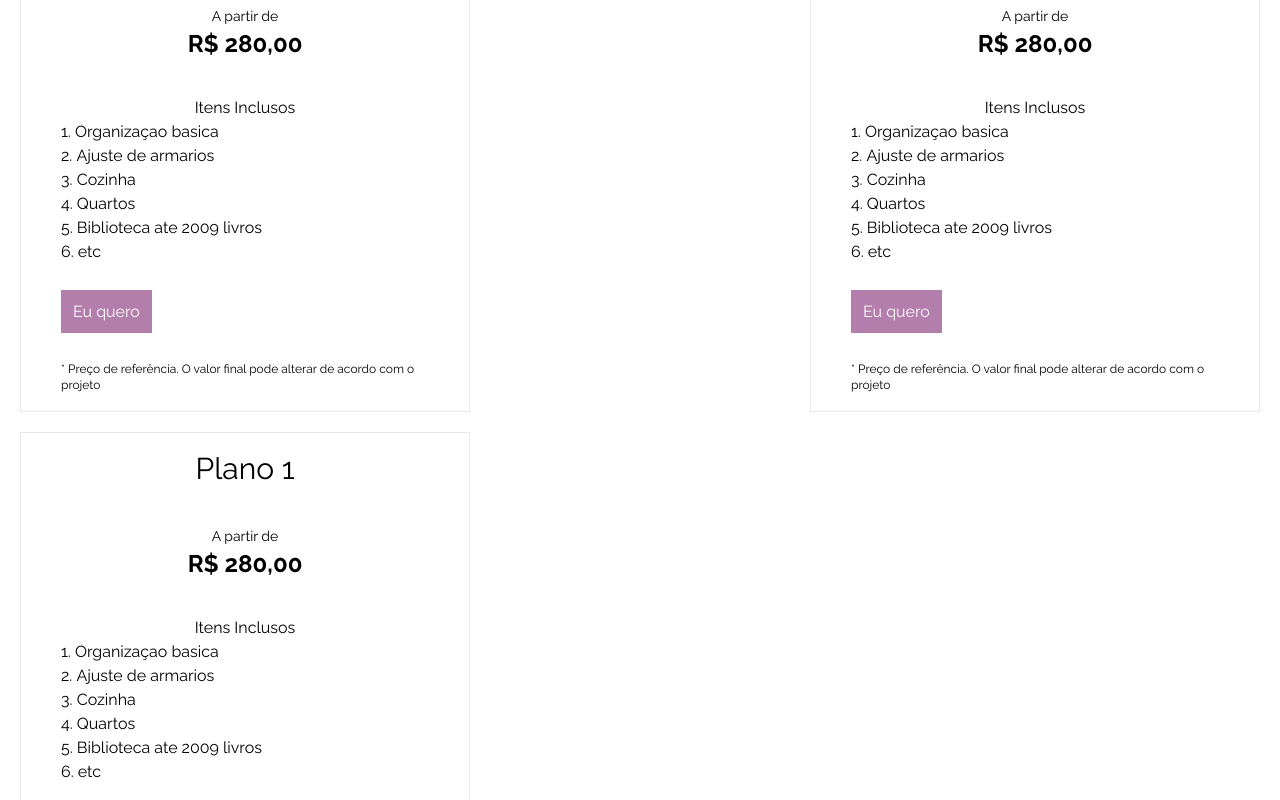
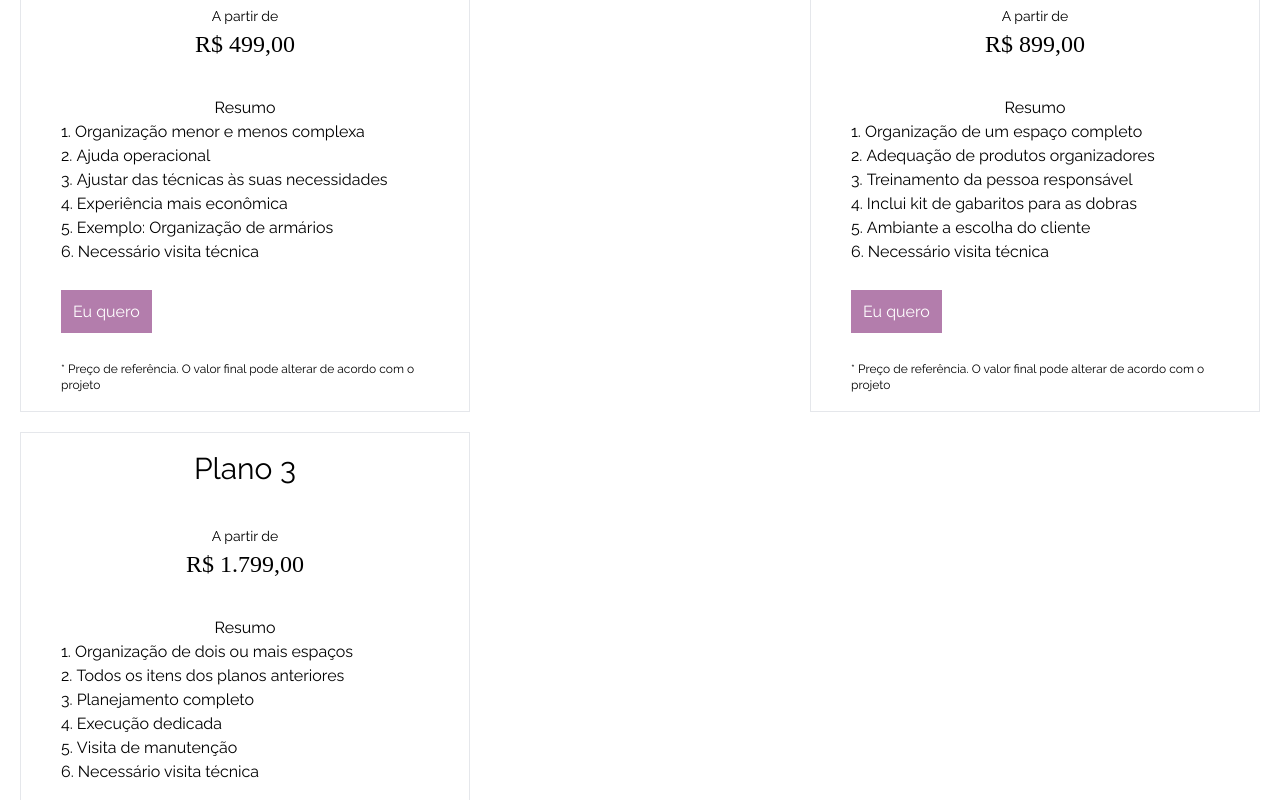
Before and after one commit to NicolasCoelho/BlogDaNica, a Next.js app: page /servicos in a window 1280 px wide. Shown: the part 1300-2100 px from the top of the page. Built offline with nearby package versions, Linux system fonts and the light colour scheme; a web font is replaced by a local one.

Commit message:
Instafeed; Planos adicionados; Ajustes basicos

```diff
--- a/components/header/index.js
+++ b/components/header/index.js
@@ -17,7 +17,7 @@ export default function Header() {
         <header className="bg-gray-100 w-full z-50 min-h-[112px]">
             <div className="m-auto flex justify-between items-center h-28 container">
                 <div className="w-full md:w-1/5">
-                    <h1 className="font-bold font-play text-2xl"><Link href="/"><a>Dicuore Organizza</a></Link></h1>
+                    <h1 className="font-bold font-play text-2xl"><Link href="/"><a>Dicuore Organiza</a></Link></h1>
                 </div>
                 <nav id='menu' className="fixed transition-all duration-300 z-50 h-full bg-primary top-[112px] right-[-100%] md:h-auto md:top-0 md:bg-transparent md:sticky w-full md:w-3/6 lg:w-2/6">
                     <ul className="flex flex-col w-full justify-between justify-items-center gap-y-10 font-semibold text-lg md:text-md md:flex-row my-10">
@@ -27,14 +27,14 @@ export default function Header() {
                         <li className="text-center md:text-left"><Link href="/contato"><a onClick={closeMenu} className="text-white md:text-black md:hover:text-primary">Contato</a></Link></li>
                     </ul>
                     <div className="flex md:hidden w-9/12 m-auto text-xl text-white font-bold justify-around justify-items-center">
-                        <a href="https://www.instagram.com/dicuoreorganizza/" target="_blank" rel="noreferrer noopener"><i className="fab fa-instagram hover:text-primary"></i></a>
+                        <a href="https://www.instagram.com/dicuoreorganiza/" target="_blank" rel="noreferrer noopener"><i className="fab fa-instagram hover:text-primary"></i></a>
                         <a href="https://www.facebook.com/" target="_blank" rel="noreferrer noopener"><i className="fab fa-facebook-f hover:text-primary"></i></a>
                         <a href="https://br.pinterest.com/" target="_blank" rel="noreferrer noopener"><i className="fab fa-pinterest-p hover:text-primary"></i></a>
                         <a href="https://api.whatsapp.com/send?phone=5551982033056" target="_blank" rel="noreferrer noopener"><i className="fab fa-whatsapp hover:text-primary"></i></a>
                     </div>
                 </nav>
                 <div className="hidden md:flex w-1/3 md:w-1/5 text-xl font-bold justify-around justify-items-center">
-                    <a href="https://www.instagram.com/dicuoreorganizza/" target="_blank" rel="noreferrer noopener"><i className="fab fa-instagram hover:text-primary"></i></a>
+                    <a href="https://www.instagram.com/dicuoreorganiza/" target="_blank" rel="noreferrer noopener"><i className="fab fa-instagram hover:text-primary"></i></a>
                     <a href="https://www.facebook.com/" target="_blank" rel="noreferrer noopener"><i className="fab fa-facebook-f hover:text-primary"></i></a>
                     <a href="https://br.pinterest.com/" target="_blank" rel="noreferrer noopener"><i className="fab fa-pinterest-p hover:text-primary"></i></a>
                     <a href="https://api.whatsapp.com/send?phone=5551982033056" target="_blank" rel="noreferrer noopener"><i className="fab fa-whatsapp hover:text-primary"></i></a>
--- /dev/null
+++ b/pages/api/newsletter.js
@@ -0,0 +1,10 @@
+import session from '../../util/session'
+
+export default session(async (req, res) => {
+  try {
+    const { name, email } = await req.body
+
+  } catch (err) {
+    res.status(500).json(err)
+  }
+})
--- a/pages/index.js
+++ b/pages/index.js
@@ -3,18 +3,21 @@ import Image from 'next/image'
 import Header from '../components/header'
 import Footer from '../components/footer'
 import Card from '../components/card'
+import Script from 'next/script'
 
 import { connectToDatabase } from '../util/mongodb'
+
+export default function Home({ posts }) {
 
   function top() {
     window.scrollTo(0,0);
   }
 
-export default function Home({ posts }) {
   return (
     <>
       <Head>
         <title>Dicuore Organiza | Nicole Coelho</title>
+        <script src="/js/instafeed.js"></script>
       </Head>
       <Header/>
       <main>
@@ -85,7 +88,7 @@ export default function Home({ posts }) {
         </section>
         <section className="container m-auto text-center">
           <h2 className="text-4xl">Prazer, Nicole</h2>
-          <div className="flex flex-wrap justify-around my-10">
+          <div className="flex flex-wrap justify-around py-10">
             <div className="relative inline-block h-[300px] lg:h-[500px] w-full md:w-[40%] xl:w-[500px] border border-2 border-primary overflow-hidden">
               <Image
                 src="/images/me.jpg"
@@ -119,8 +122,21 @@ export default function Home({ posts }) {
             </div>
           </div>
         </section>
+        <section className="container m-auto">
+          <div className="instagram">
+            <h4> <a className="text-2xl font-play text-primary" href="https://www.instagram.com/dicuoreorganiza/" target="_BLANK" rel="noopener noreferrer"><i className="fab fa-instagram text-primary text-2xl"></i>&nbsp;DicuoreOrganiza</a></h4>
+            <div id="instafeed"></div>
+          </div>
+          <Script strategy="lazyOnload">
+            {`var feed = new Instafeed({
+            accessToken: 'IGQVJVUkJ6V3FkR1lGMzE4YldrcUtPT25PRHoybjhaZAGJOMTB3ZAEFrQ1BkZAU1TYUY4TmJ2RXJDUGFPckp1NjNGQjgzc0FKMWVYTDVZAVU5RRV9sQWhwaXg4cW5pXzZACTGxrb1dSUVp6SVhtMFpiQzBqSAZDZD',
+            limit: 4
+            });
+            feed.run();`}
+          </Script>
+        </section>
         <section className="w-full text-center my-16">
-          <button className="text-lg" onClick={top}>Voltar ao topo</button>
+          <button className="text-lg" onClick={top}>Voltar ao topo <i className="fas fa-chevron-up"></i></button>
         </section>
       </main>
       <Footer/>
--- a/pages/servicos.js
+++ b/pages/servicos.js
@@ -44,54 +44,54 @@ export default function Servicos() {
                 <div className="text-center">
                     <span className="text-sm">A partir de</span>
                     <br></br>
-                    <strong className="text-2xl">R$ 280,00</strong>
+                    <span className="text-2xl price">R$ 499,00</span>
                 </div>
                 <ul>
-                    <span>Itens Inclusos</span>
-                    <li>Organizaçao basica</li>
-                    <li>Ajuste de armarios</li>
-                    <li>Cozinha</li>
-                    <li>Quartos</li>
-                    <li>Biblioteca ate 2009 livros</li>
-                    <li>etc</li>
+                    <span>Resumo</span>
+                    <li>Organização menor e menos complexa</li>
+                    <li>Ajuda operacional</li>
+                    <li>Ajustar das técnicas às suas necessidades</li>
+                    <li>Experiência mais econômica</li>
+                    <li>Exemplo: Organização de armários</li>
+                    <li>Necessário visita técnica</li>
                 </ul>
                 <Link href="/contato"><a className="button text-center text-white">Eu quero</a></Link>
                 <span className="text-xs">* Preço de referência. O valor final pode alterar de acordo com o projeto</span>
             </article>
             <article className="plan-card">
-                <h3>Plano 1</h3>
+                <h3>Plano 2</h3>
                 <div className="text-center">
                     <span className="text-sm">A partir de</span>
                     <br></br>
-                    <strong className="text-2xl">R$ 280,00</strong>
+                    <span className="text-2xl price">R$ 899,00</span>
                 </div>
                 <ul>
-                    <span>Itens Inclusos</span>
-                    <li>Organizaçao basica</li>
-                    <li>Ajuste de armarios</li>
-                    <li>Cozinha</li>
-                    <li>Quartos</li>
-                    <li>Biblioteca ate 2009 livros</li>
-                    <li>etc</li>
+                    <span>Resumo</span>
+                    <li>Organização de um espaço completo</li>
+                    <li>Adequação de produtos organizadores</li>
+                    <li>Treinamento da pessoa responsável</li>
+                    <li>Inclui kit de gabaritos para as dobras</li>
+                    <li>Ambiante a escolha do cliente</li>
+                    <li>Necessário visita técnica</li>
                 </ul>
                 <Link href="/contato"><a className="button text-center text-white">Eu quero</a></Link>
                 <span className="text-xs">* Preço de referência. O valor final pode alterar de acordo com o projeto</span>
             </article>
             <article className="plan-card">
-                <h3>Plano 1</h3>
+                <h3>Plano 3</h3>
                 <div className="text-center">
                     <span className="text-sm">A partir de</span>
                     <br></br>
-                    <strong className="text-2xl">R$ 280,00</strong>
+                    <span className="text-2xl price">R$ 1.799,00</span>
                 </div>
                 <ul>
-                    <span>Itens Inclusos</span>
-                    <li>Organizaçao basica</li>
-                    <li>Ajuste de armarios</li>
-                    <li>Cozinha</li>
-                    <li>Quartos</li>
-                    <li>Biblioteca ate 2009 livros</li>
-                    <li>etc</li>
+                    <span>Resumo</span>
+                    <li>Organização de dois ou mais espaços</li>
+                    <li>Todos os itens dos planos anteriores</li>
+                    <li>Planejamento completo</li>
+                    <li>Execução dedicada</li>
+                    <li>Visita de manutenção</li>
+                    <li>Necessário visita técnica</li>
                 </ul>
                 <Link href="/contato"><a className="button text-center text-white">Eu quero</a></Link>
                 <span className="text-xs">* Preço de referência. O valor final pode alterar de acordo com o projeto</span>
--- a/styles/globals.css
+++ b/styles/globals.css
@@ -50,6 +50,9 @@ form textarea {
             @apply
             block text-center
         }
+        .plan-card .price {
+            font-family: "sans-serif";
+        }
 
 .button {
     @apply p-3 w-full bg-primary
@@ -69,3 +72,31 @@ form textarea {
     .image-grid > li:hover .content .desc {
         @apply block
     }
+
+.instagram {
+    margin: 10px 0px;
+}
+
+#instafeed {
+    display: flex;
+    column-gap: 20px;
+    row-gap: 20px;
+}
+
+#instafeed a {
+    display: flex;
+    width: 48%;
+}
+
+#instafeed a img {
+    width: 100%;
+    object-fit: cover;
+}
+
+@media(max-width: 768px) {
+    #instafeed {
+        flex-wrap: wrap;
+        column-gap: 0px;
+        justify-content: space-between;
+    }
+}
--- a/tailwind.config.js
+++ b/tailwind.config.js
@@ -17,6 +17,7 @@ module.exports = {
     },
     fontFamily: {
       'sans': ['Raleway', 'serif', 'system-ui'],
+      'serif': ['sans-serif', 'system-ui'],
       'play': ['Playfair Display', 'serif', 'system-ui']
      }
   },
--- /dev/null
+++ b/util/mailsenderclient.js
@@ -0,0 +1,3 @@
+export default async function sendEmail(to, from, content) {
+    // TODO:
+}
```
Also changed, not shown: public/js/instafeed.js (renamed from instafeed.js).
